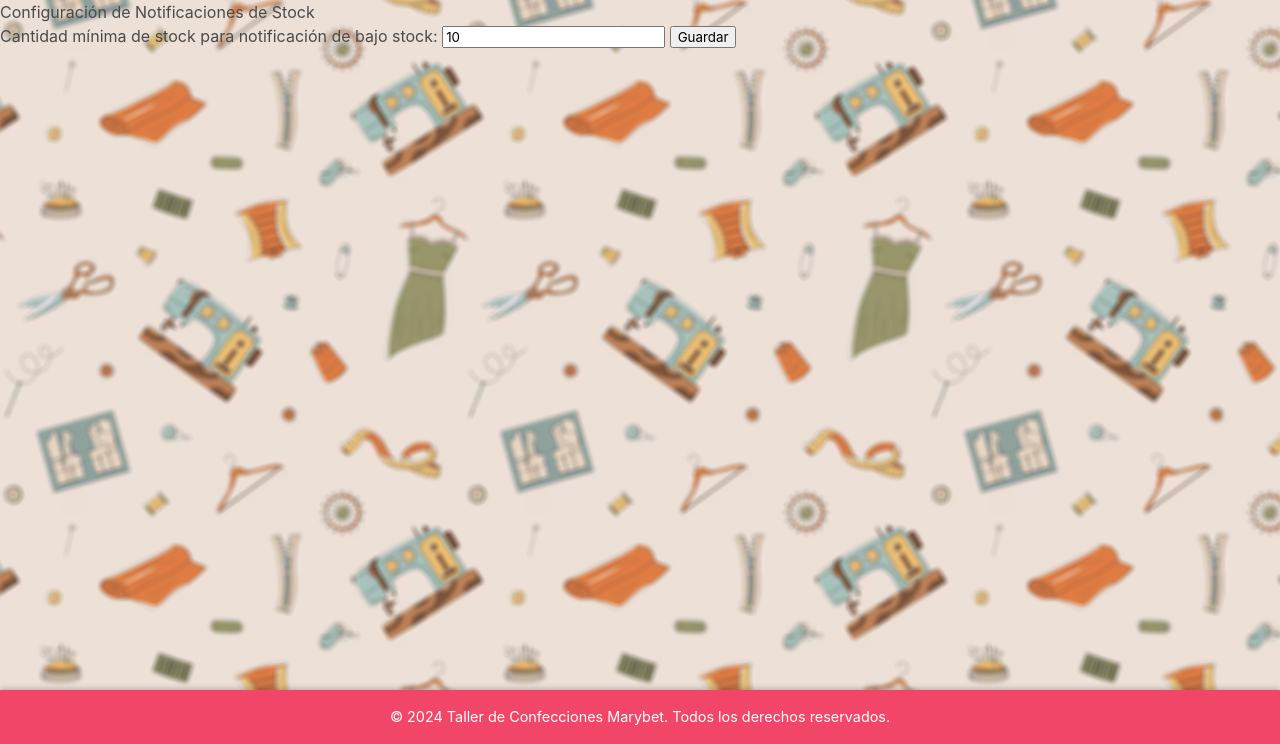
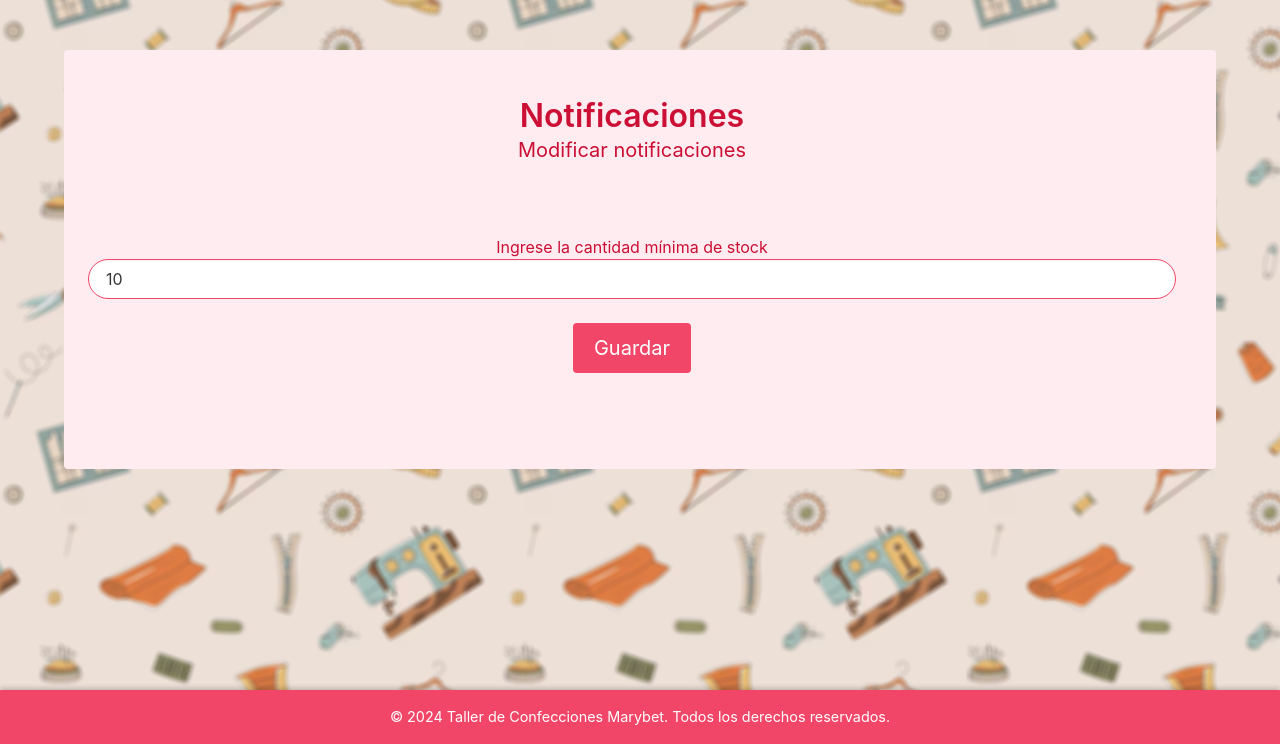
Before and after one commit to Proyecto-Confecciones-Marybet/confecciones-marybet, a PHP site: page /confecciones-marybet/index.php?vista=config_notificaciones in a window 1280 px wide. Shown: the part 56-800 px from the top of the page. Run offline with PHP 8.4, Linux system fonts and the light colour scheme; a user stored in the database is signed in; data comes from the database, SQL or seed files in the repository.

Commit message:
Cambios de apariencia en config_notificaciones

```diff
--- a/Inventario/INVENTARIO/php/iniciar_sesion.php
+++ b/Inventario/INVENTARIO/php/iniciar_sesion.php
@@ -14,7 +14,6 @@
         ';
         exit();
     }
-
 
     /*== Verificando integridad de los datos ==*/
     if(verificar_datos("[a-zA-Z0-9]{4,20}",$usuario)){
--- a/Inventario/INVENTARIO/vistas/config_notificaciones.php
+++ b/Inventario/INVENTARIO/vistas/config_notificaciones.php
@@ -36,11 +36,18 @@ if ($_SERVER['REQUEST_METHOD'] == 'POST') {
     <title>Configuración de Notificaciones</title>
 </head>
 <body>
-    <h1>Configuración de Notificaciones de Stock</h1>
-    <form action="" method="POST">
-        <label for="min_stock">Cantidad mínima de stock para notificación de bajo stock:</label>
-        <input type="number" id="min_stock" name="min_stock" value="<?php echo htmlspecialchars($min_stock_actual); ?>" required>
-        <button type="submit">Guardar</button>
-    </form>
+<div class="container pb-6 pt-6 notification is-danger is-light is-rounded center">
+	<div class="center">
+		<h1 class="title">Notificaciones</h1>
+		<h2 class="subtitle">Modificar notificaciones</h2>
+
+    <div class="container pb-6 pt-6">
+        <form action="" method="POST">
+            <label for="min_stock">Ingrese la cantidad mínima de stock</label>
+            <input type="number" class="input is-rounded is-danger" id="min_stock" name="min_stock" value="<?php echo htmlspecialchars($min_stock_actual); ?>" required> <br /><br />
+            <button type="submit" class="button is-danger animado is-medium">Guardar</button>
+        </form>
+    </div>
+</div>
 </body>
 </html>
```
